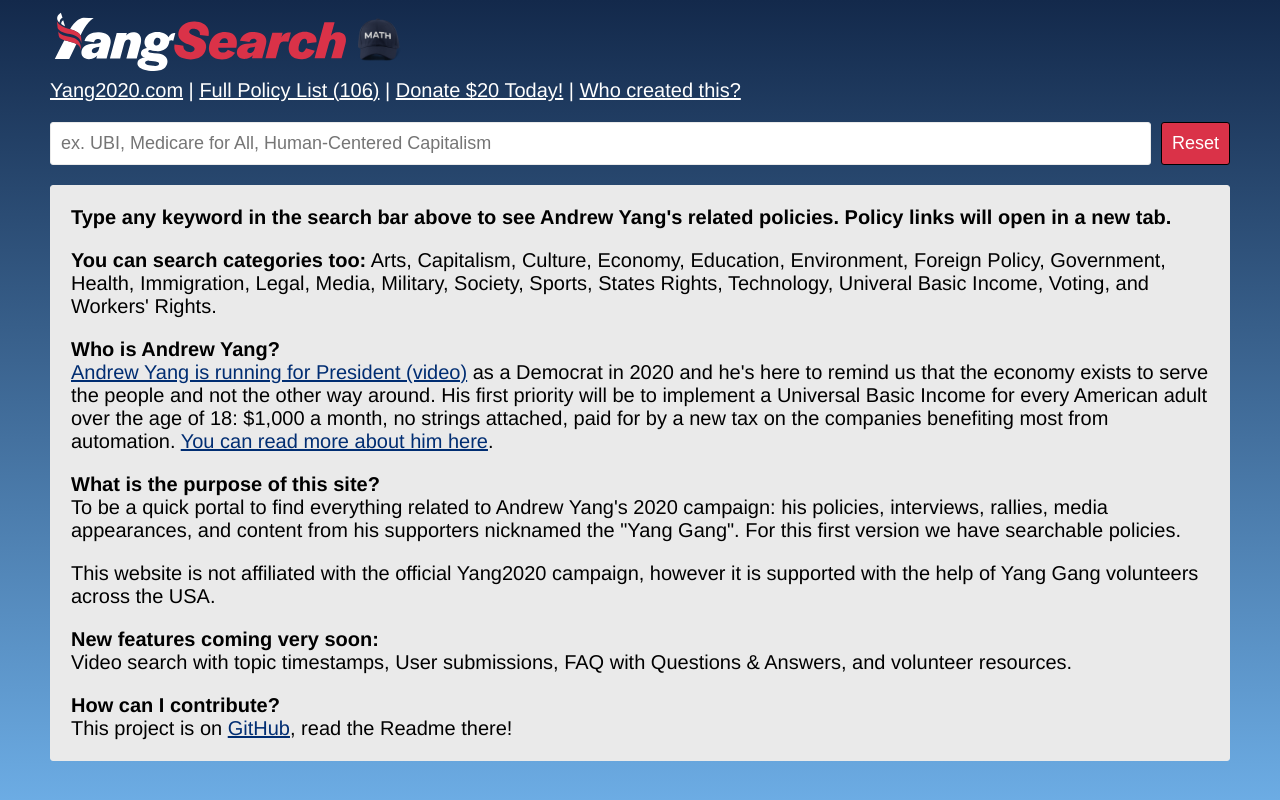
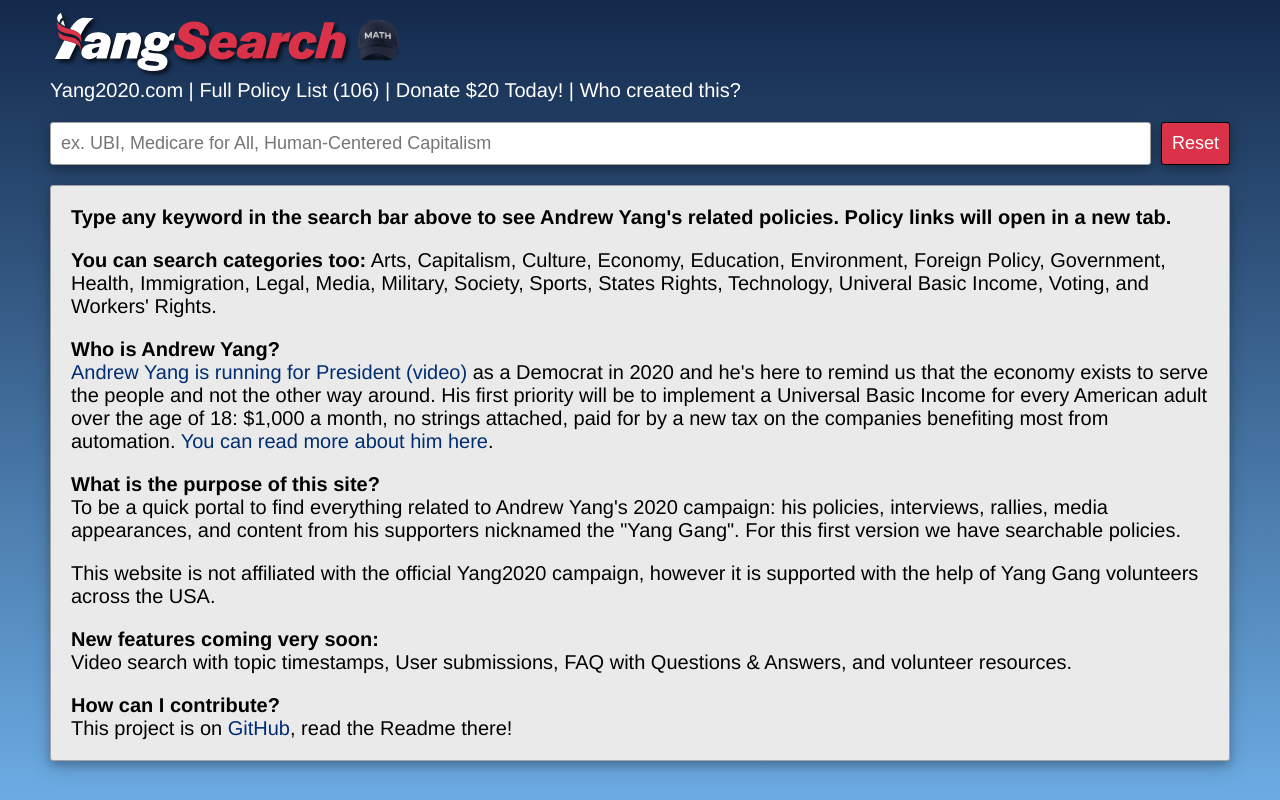
Before and after one commit to alacritythief/YangSearch, a React (Create React App) app: page / in a window 1280 px wide. Built offline with nearby package versions, Linux system fonts and the light colour scheme.

Commit message:
drop shadows

```diff
--- a/src/components/SearchInput/styles.js
+++ b/src/components/SearchInput/styles.js
@@ -2,8 +2,9 @@
 import * as c from '../../constants/colors';
 
 export const InputBox = styled.input`
-  border: 1px solid ${c.COOLGRAY};
+  border: 1px solid ${c.DARKGRAY};
   border-radius: 3px;
+  box-shadow: 0 4px 8px 0 rgba(0, 0, 0, 0.2), 0 6px 20px 0 rgba(0, 0, 0, 0.19);
   flex-grow: 1;
   font-size: 18px;
   margin-right: 0.5rem;
--- a/src/constants/colors.js
+++ b/src/constants/colors.js
@@ -12,3 +12,4 @@
 export const RED = '#DA3248';
 export const DARKRED = '#982332'
 export const COOLGRAY = '#EAEAEA';
+export const DARKGRAY = '#A3A3A3';
--- a/src/constants/global.js
+++ b/src/constants/global.js
@@ -41,9 +41,10 @@
 
   a {
     color: ${c.MEDBLUE};
+    text-decoration: none;
   }
 
   a:hover {
-    text-decoration: none;
+    text-decoration: underline;
   }
 `
--- a/src/ui-components/ResetSearchButton.js
+++ b/src/ui-components/ResetSearchButton.js
@@ -5,6 +5,7 @@
 export const ResetSearchButton = styled.button`
   border: 1px solid ${c.BLACK};
   border-radius: 3px;
+  box-shadow: 0 4px 8px 0 rgba(0, 0, 0, 0.2), 0 6px 20px 0 rgba(0, 0, 0, 0.19);
   color: ${c.WHITE};
   background-color: ${c.RED};
   font-size: 18px;
--- a/src/ui-components/containers.js
+++ b/src/ui-components/containers.js
@@ -25,8 +25,9 @@
 
 export const PolicyResultsContainer = styled.div`
   background-color: ${c.COOLGRAY};
-  border: 1px solid ${c.COOLGRAY};
+  border: 1px solid ${c.DARKGRAY};
   border-radius: 3px;
+  box-shadow: 0 4px 8px 0 rgba(0, 0, 0, 0.2), 0 6px 20px 0 rgba(0, 0, 0, 0.19);
   display: inline-block;
   margin-top: 1rem;
   margin-bottom: 1rem;
@@ -52,6 +53,7 @@
 
 export const Logo = styled.div`
   display: inline-block;
+  filter: drop-shadow(3px 3px 2px rgba(0, 0, 0, .7));
   max-width: 300px;
   max-height: 61px;
 
```
